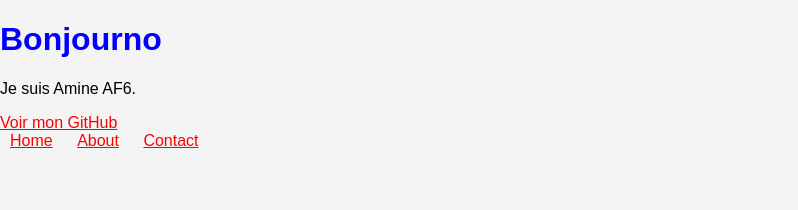
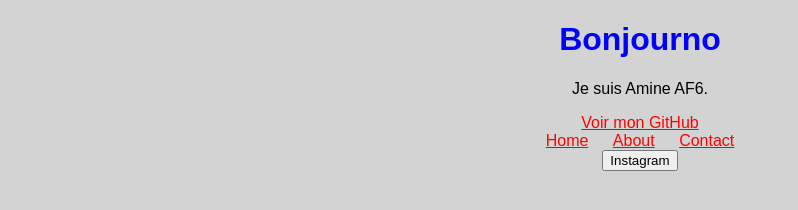
Before and after one commit to AF6-FT/TP13, a plain HTML site: page index.html in a window 1280 px wide. Shown: the whole page, without its empty margins (0-798 px from the left). Drawn offline with Linux system fonts and the light colour scheme.

Commit message:
Lien Instagram

```diff
--- a/index.html
+++ b/index.html
@@ -16,4 +16,7 @@
         <li><a href="about.html">About</a></li>
         <li><a href="contact.html">Contact</a></li>
     </nav>
+    <a href="https://www.instagram.com/amine_fattoumi/" target="_blank">
+    <button>Instagram</button>
+</a>
 </html>
--- a/style.css
+++ b/style.css
@@ -1,8 +1,20 @@
 body {
-  font-family: Arial, sans-serif;
-  margin: 0;
-  background: #f4f4f4;
-  color: #222;
+    font-family: Arial;
+    text-align: center;
+    background: lightgray;
+}
+
+p {
+    color: black;
+}
+
+a {
+    color: red;
+}
+
+nav li {
+    display: inline;
+    margin: 10px;
 }
 
 h1 {
```
